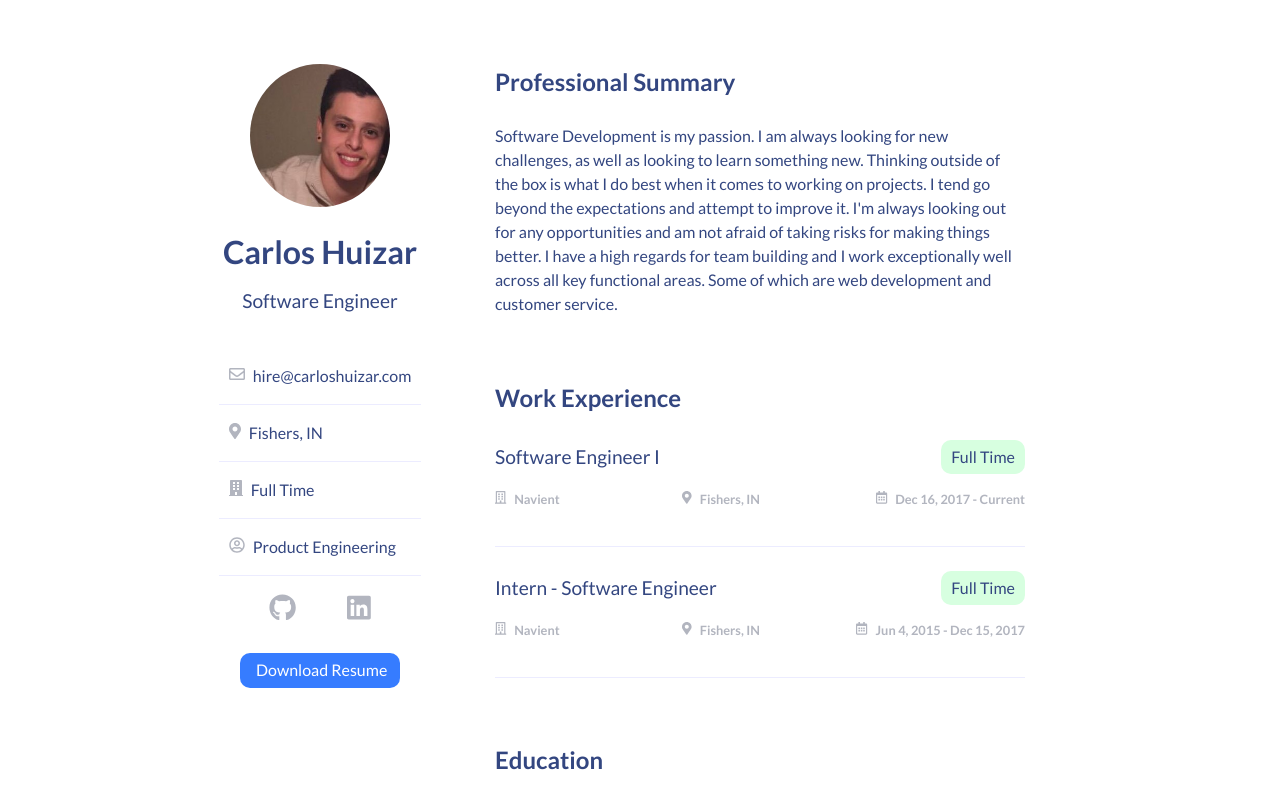
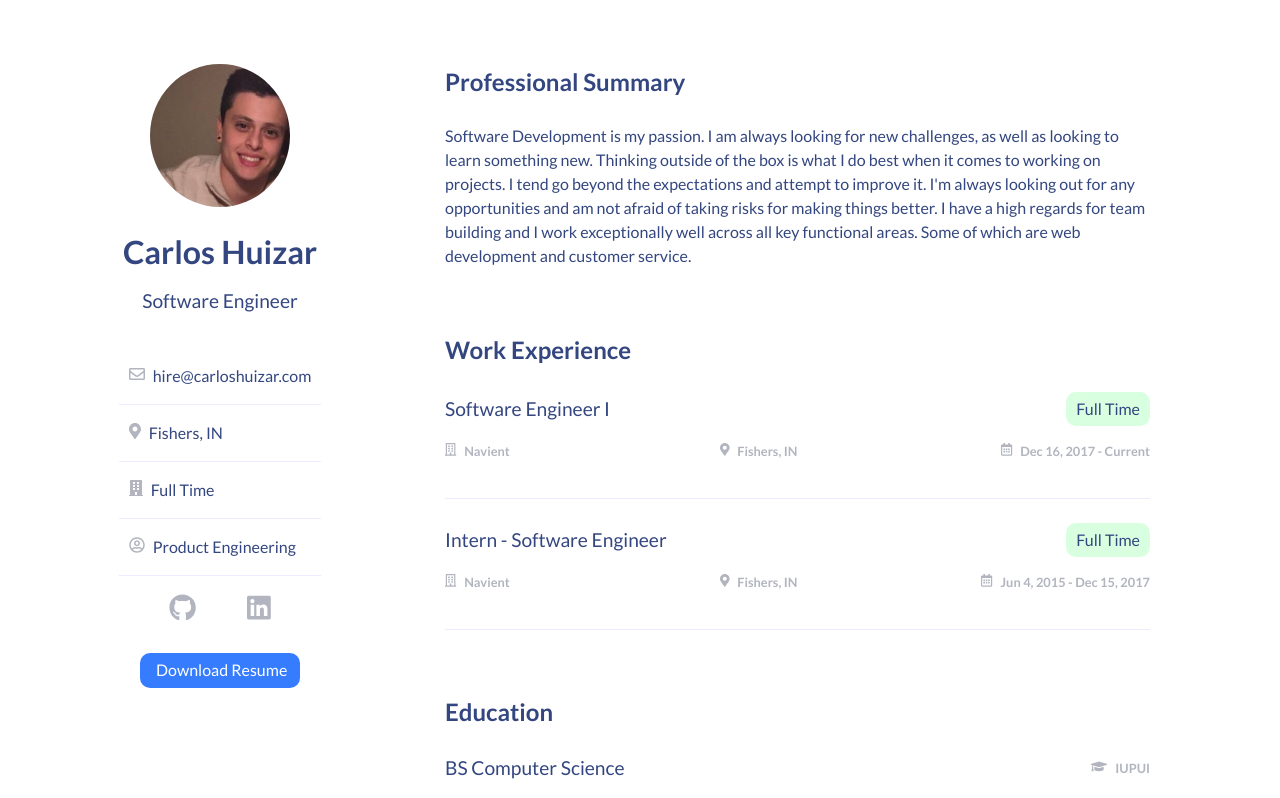
Before and after one commit to cahuizar/PersonalSite, a React (Create React App) app: page / in a window 1280 px wide. Shown: the top 798 px of the page. Built offline with nearby package versions, Linux system fonts and the light colour scheme; the HTML template or start-up script is replaced by a standard one.

Commit message:
Reduce container size on desktop

```diff
--- a/src/components/Grid/Container.styles.js
+++ b/src/components/Grid/Container.styles.js
@@ -17,7 +17,7 @@ const containerStyles = css`
   }
 
   @media (min-width: 992px) {
-    max-width: 960px;
+    max-width: 1260px;
   }
 `;
 
```
